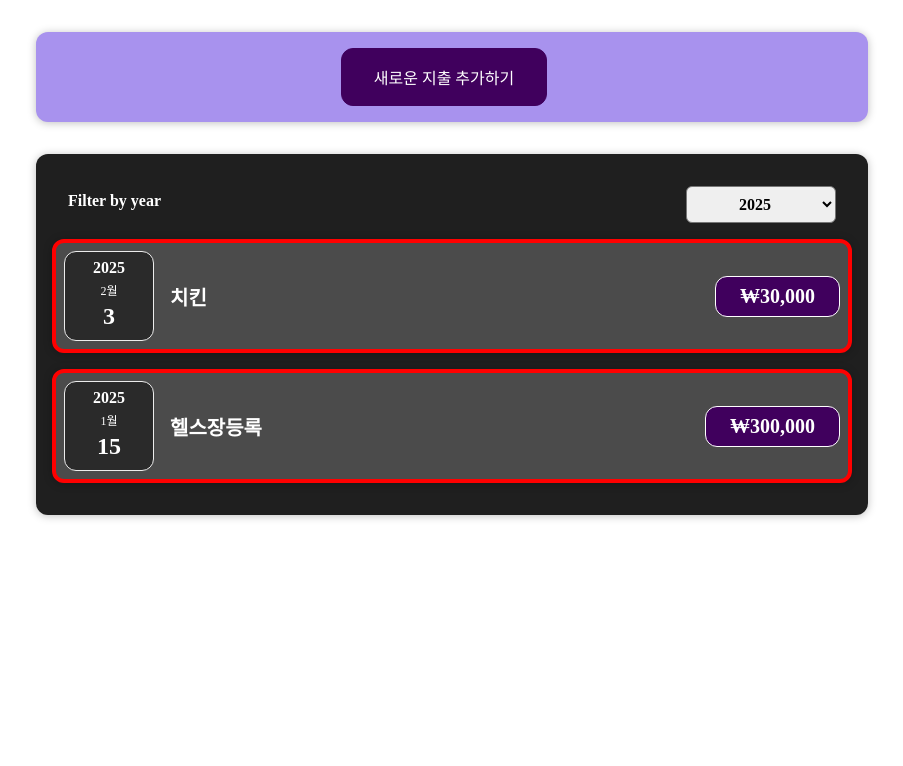
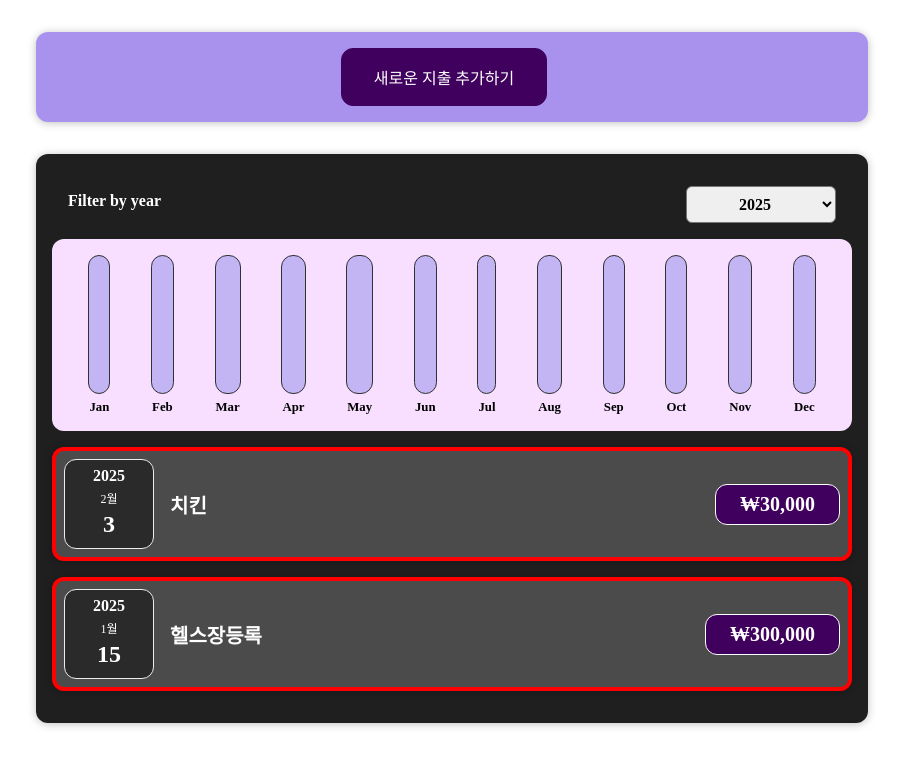
Before and after one commit to mjkim41/react101, a React (Vite) app: page / in a window 1280 px wide. Shown: the top 766 px of the page, without its empty margins (188-1091 px from the left). Built offline with nearby package versions, Linux system fonts and the light colour scheme.

Commit message:
# ExpenseChart에서 chartDataPoints를 chart로 내려주기

```diff
--- /dev/null
+++ b/src/components/chart/Chart.css
@@ -0,0 +1,9 @@
+.chart {
+    padding: 1rem;
+    border-radius: 12px;
+    background-color: #f8dfff;
+    text-align: center;
+    display: flex;
+    justify-content: space-around;
+    height: 10rem;
+}
--- /dev/null
+++ b/src/components/chart/Chart.jsx
@@ -0,0 +1,17 @@
+import React from 'react';
+import ChartBar from './ChartBar';
+import './Chart.css';
+
+// ExpenseChart에서 dataPoints 가져와서 활용하기
+const Chart = ({dataPoints}) => {
+    return (
+        <div className="chart">
+            {/* dataPoints 가져와서 ChartBar 만들면서 dataPoints 넘겨주기*/}
+            {
+                dataPoints.map(dp => <ChartBar key={dp.label} label={dp.label}/>)
+            }
+        </div>
+    );
+};
+
+export default Chart;
--- /dev/null
+++ b/src/components/chart/ChartBar.css
@@ -0,0 +1,31 @@
+.chart-bar {
+    height: 100%;
+    display: flex;
+    flex-direction: column;
+    align-items: center;
+}
+
+.chart-bar__inner {
+    height: 100%;
+    width: 100%;
+    border: 1px solid #313131;
+    border-radius: 12px;
+    background-color: #c3b4f3;
+    overflow: hidden;
+    display: flex;
+    flex-direction: column;
+    justify-content: flex-end;
+}
+
+.chart-bar__fill {
+    background-color: #4826b9;
+    width: 100%;
+    transition: all 0.3s ease-out;
+}
+
+.chart-bar__label {
+    font-weight: bold;
+    font-size: 0.8rem;
+    text-align: center;
+    margin-top: 0.4rem;
+}
--- /dev/null
+++ b/src/components/chart/ChartBar.jsx
@@ -0,0 +1,21 @@
+import React from "react";
+
+import "./ChartBar.css";
+
+// 월을 props.label로 받아와서
+const ChartBar = ({label}) => {
+
+    return (
+        <div className="chart-bar">
+            <div className="chart-bar__inner">
+                <div
+                    className="chart-bar__fill"
+                ></div>
+            </div>
+            {/* props.label로 받아온 월을 입력해주기 */}
+            <div className="chart-bar__label">{ label }</div>
+        </div>
+    );
+};
+
+export default ChartBar;
--- /dev/null
+++ b/src/components/chart/ExpenseChart.jsx
@@ -0,0 +1,24 @@
+import React from 'react';
+import Chart from './Chart';
+
+const ExpenseChart = () => {
+
+    const chartDataPoints = [
+        { label: 'Jan', value: 0 },
+        { label: 'Feb', value: 0 },
+        { label: 'Mar', value: 0 },
+        { label: 'Apr', value: 0 },
+        { label: 'May', value: 0 },
+        { label: 'Jun', value: 0 },
+        { label: 'Jul', value: 0 },
+        { label: 'Aug', value: 0 },
+        { label: 'Sep', value: 0 },
+        { label: 'Oct', value: 0 },
+        { label: 'Nov', value: 0 },
+        { label: 'Dec', value: 0 },
+    ];
+
+    return <Chart dataPoints={chartDataPoints}/>;
+};
+
+export default ExpenseChart;
--- a/src/components/expenseTracker/ExpenseList.jsx
+++ b/src/components/expenseTracker/ExpenseList.jsx
@@ -2,6 +2,7 @@
 import ExpenseItem from './ExpenseItem';
 import './ExpenseList.css';
 import ExpenseFilter from './ExpenseFilter';
+import ExpenseChart from "../chart/ExpenseChart.jsx";
 
 const ExpenseList = ({ expenses }) => {
 
@@ -41,6 +42,7 @@
     return (
         <div className='expenses'>
             <ExpenseFilter onSelectYear={onFilterChange} />
+            <ExpenseChart/>
             {
                 filteredExpenses.length > 0 ? content : nocontent
             }
```
